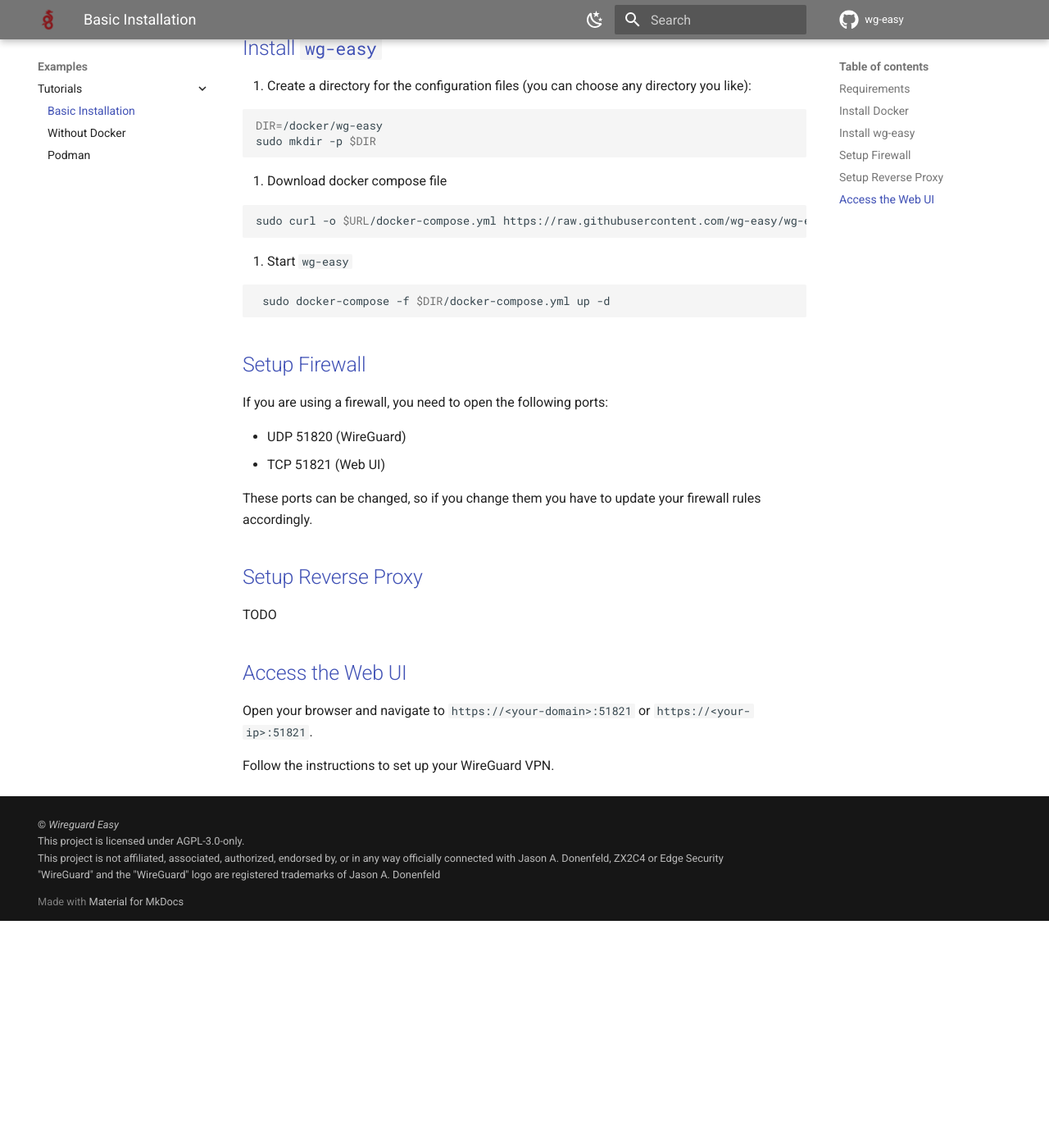
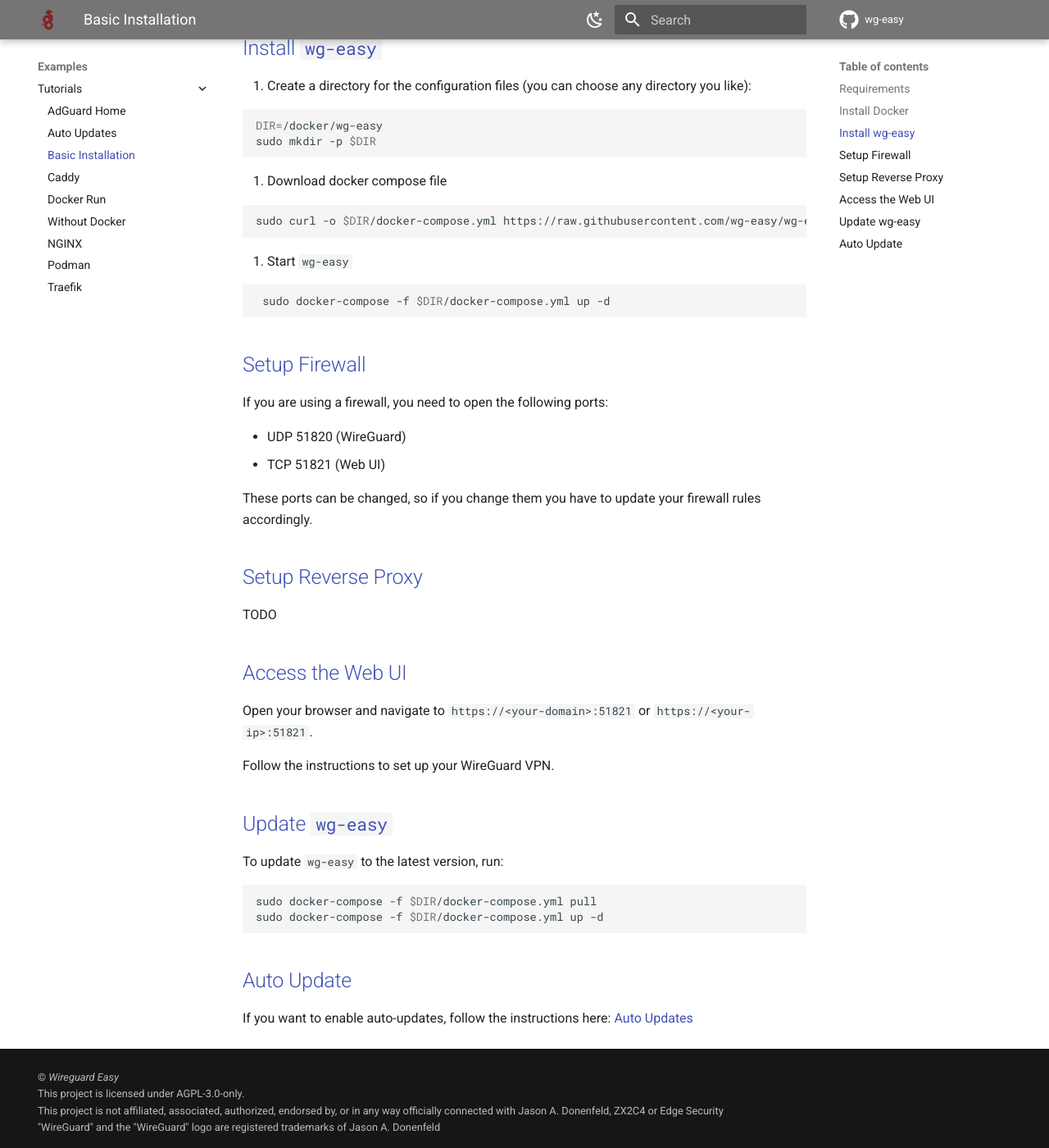
Before and after one commit to wg-easy/wg-easy, an MkDocs documentation site: the page built from docs/content/examples/tutorials/basic-installation.md, in a window 1280 px wide and 1400 px high, scrolled down 521 px. Shown: the whole window at 82% size. Built offline with MkDocs 1.6.1 and Material for MkDocs 9.7.7, drawn with Linux system fonts in a browser that asks for light colours; comment, search, counter and statistics services are not loaded; the version menu is left out; before the commit the page ends 1644 px from its top, so only the background shows below that.

Commit message:
improve docs, add version script

````diff
--- a/docker-compose.yml
+++ b/docker-compose.yml
@@ -9,7 +9,7 @@
     #  - HOST=0.0.0.0
     #  - INSECURE=false
 
-    image: ghcr.io/wg-easy/wg-easy
+    image: ghcr.io/wg-easy/wg-easy:15
     container_name: wg-easy
     networks:
       wg:
@@ -25,7 +25,7 @@
     cap_add:
       - NET_ADMIN
       - SYS_MODULE
-      # - NET_RAW # ⚠️ Uncomment if using Podman
+      # - NET_RAW # ⚠️ Uncomment if using Podman Compose
     sysctls:
       - net.ipv4.ip_forward=1
       - net.ipv4.conf.all.src_valid_mark=1
--- /dev/null
+++ b/docs/content/examples/tutorials/adguard.md
@@ -0,0 +1,5 @@
+---
+title: AdGuard Home
+---
+
+TODO
--- a/docs/content/examples/tutorials/basic-installation.md
+++ b/docs/content/examples/tutorials/basic-installation.md
@@ -27,7 +27,7 @@
 2. Download docker compose file
 
    ```shell
-   sudo curl -o $URL/docker-compose.yml https://raw.githubusercontent.com/wg-easy/wg-easy/master/docker-compose.yml
+   sudo curl -o $DIR/docker-compose.yml https://raw.githubusercontent.com/wg-easy/wg-easy/master/docker-compose.yml
    ```
 
 3. Start `wg-easy`
@@ -54,3 +54,18 @@
 Open your browser and navigate to `https://<your-domain>:51821` or `https://<your-ip>:51821`.
 
 Follow the instructions to set up your WireGuard VPN.
+
+## Update `wg-easy`
+
+To update `wg-easy` to the latest version, run:
+
+```shell
+sudo docker-compose -f $DIR/docker-compose.yml pull
+sudo docker-compose -f $DIR/docker-compose.yml up -d
+```
+
+## Auto Update
+
+If you want to enable auto-updates, follow the instructions here: [Auto Updates][auto-updates]
+
+[auto-updates]: ./auto-updates.md
--- /dev/null
+++ b/docs/content/examples/tutorials/caddy.md
@@ -0,0 +1,5 @@
+---
+title: Caddy
+---
+
+TODO
--- /dev/null
+++ b/docs/content/examples/tutorials/nginx.md
@@ -0,0 +1,5 @@
+---
+title: NGINX
+---
+
+TODO
--- /dev/null
+++ b/docs/content/examples/tutorials/traefik.md
@@ -0,0 +1,5 @@
+---
+title: Traefik
+---
+
+TODO
--- a/package.json
+++ b/package.json
@@ -4,7 +4,8 @@
   "scripts": {
     "dev": "docker compose -f docker-compose.dev.yml up --build",
     "build": "docker build -t wg-easy .",
-    "docs:preview": "docker run --rm -it -p 8080:8080 -v ./docs:/docs squidfunk/mkdocs-material serve -a 0.0.0.0:8080"
+    "docs:preview": "docker run --rm -it -p 8080:8080 -v ./docs:/docs squidfunk/mkdocs-material serve -a 0.0.0.0:8080",
+    "scripts:version": "bash scripts/version.sh"
   },
   "packageManager": "pnpm@10.5.2"
 }
````
Also changed, not shown: docs/content/advanced/config/optional-config.md (+6 -0 lines), docs/content/advanced/metrics/prometheus.md (added, +7 -0 lines), docs/content/advanced/migrate/index.md (added, +7 -0 lines), docs/content/examples/tutorials/auto-updates.md (added, +34 -0 lines), docs/content/examples/tutorials/docker-run.md (added, +43 -0 lines), docs/content/examples/tutorials/podman.md (+18 -1 lines), README.md, 1 other file.
